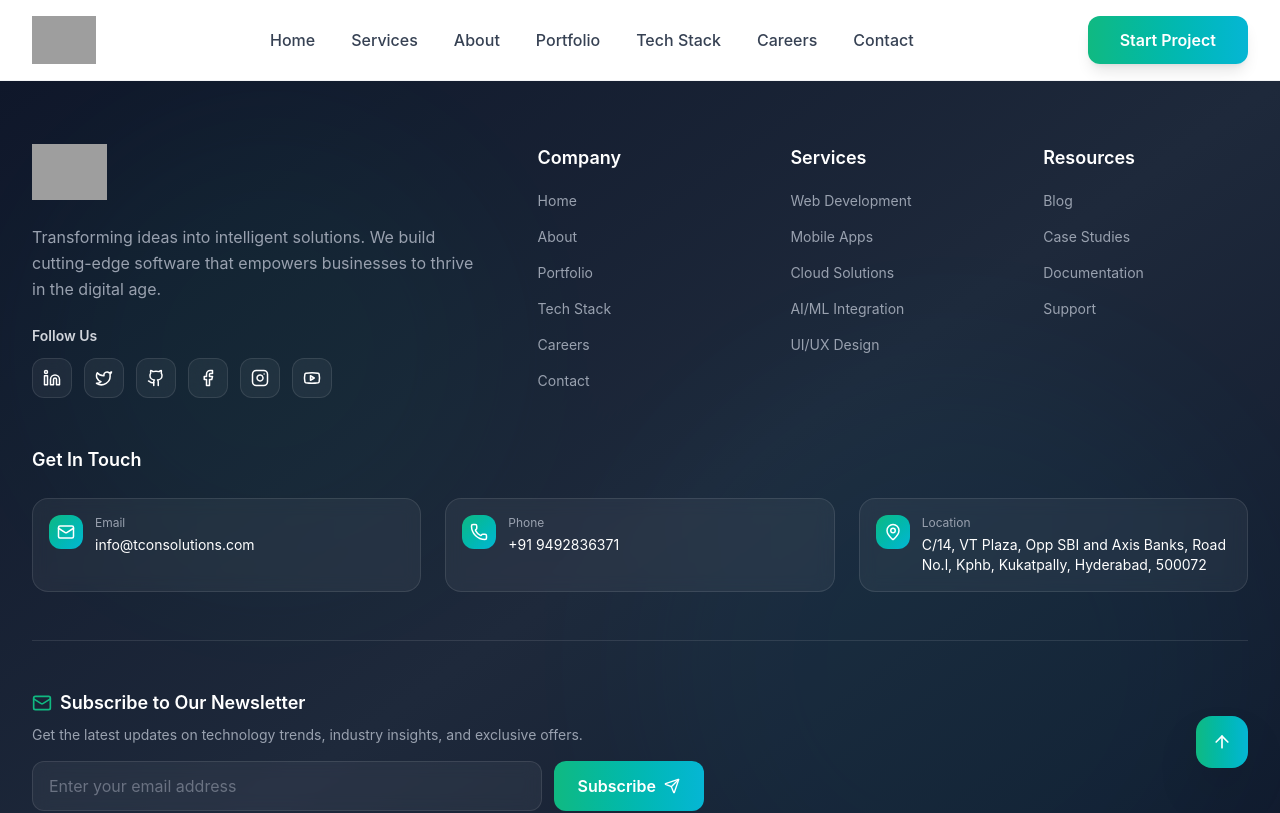
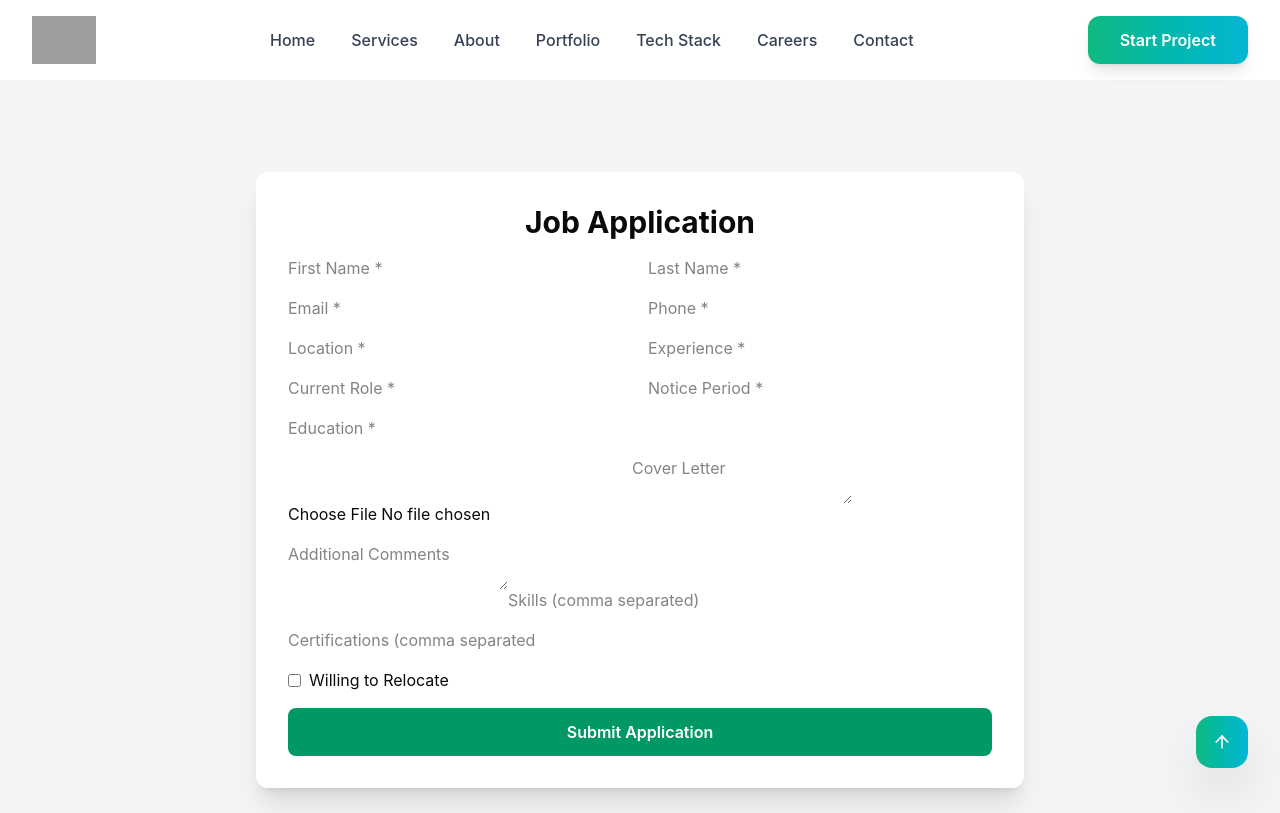
Before and after one commit to dhanunjay20/tconsolutions, a React (Vite) app: page /apply/1 in a window 1280 px wide. Shown: the top 813 px of the page. Built offline with nearby package versions, Linux system fonts and the light colour scheme; grey boxes are pictures that could not be loaded.

Commit message:
initial commit pavan

```diff
--- a/package.json
+++ b/package.json
@@ -11,6 +11,7 @@
   },
   "dependencies": {
     "@tailwindcss/vite": "^4.1.16",
+    "axios": "^1.13.4",
     "framer-motion": "^12.23.24",
     "lucide-react": "^0.548.0",
     "react": "^19.1.1",
--- a/src/App.jsx
+++ b/src/App.jsx
@@ -10,6 +10,7 @@ import Portfolio from './pages/Portfolio';
 import TechStack from './pages/TechStack';
 import Careers from './pages/Careers';
 import Contact from './pages/Contact';
+import ApplyJob from "./pages/ApplyJob";
 
 function App() {
   return (
@@ -22,6 +23,7 @@ function App() {
           <Route path="/services" element={<Services />} />
           <Route path="/about" element={<About />} />
           <Route path="/portfolio" element={<Portfolio />} />
+           <Route path="/apply/:jobId" element={<ApplyJob />} />
           <Route path="/tech-stack" element={<TechStack />} />
           <Route path="/careers" element={<Careers />} />
           <Route path="/contact" element={<Contact />} />
--- /dev/null
+++ b/src/pages/ApplyJob.jsx
@@ -0,0 +1,132 @@
+import React, { useState } from "react";
+import { useParams, useNavigate } from "react-router-dom";
+import axios from "axios";
+
+const ApplyJob = () => {
+  const { jobId } = useParams();
+  const navigate = useNavigate();
+
+  const [resume, setResume] = useState(null);
+  const [loading, setLoading] = useState(false);
+
+  const [form, setForm] = useState({
+    firstName: "",
+    lastName: "",
+    email: "",
+    phone: "",
+    currentLocation: "",
+    yearsOfExperience: "",
+    currentRole: "",
+    noticePeriod: "",
+    education: "",
+    willingToRelocate: false,
+    currentCompany: "",
+    expectedSalary: "",
+    linkedinUrl: "",
+    portfolioUrl: "",
+    githubUrl: "",
+    coverLetter: "",
+    referralSource: "",
+    referralName: "",
+    additionalComments: "",
+    skills: "",
+    certifications: ""
+  });
+
+  const handleChange = (e) => {
+    const { name, value, type, checked } = e.target;
+    setForm({ ...form, [name]: type === "checkbox" ? checked : value });
+  };
+
+  const handleSubmit = async (e) => {
+    e.preventDefault();
+
+    if (!resume) {
+      alert("Resume is required");
+      return;
+    }
+
+    const application = {
+      jobId,
+      ...form,
+      yearsOfExperience: Number(form.yearsOfExperience),
+      skills: form.skills ? form.skills.split(",") : [],
+      certifications: form.certifications
+        ? form.certifications.split(",")
+        : []
+    };
+
+    const data = new FormData();
+    data.append(
+      "application",
+      new Blob([JSON.stringify(application)], { type: "application/json" })
+    );
+    data.append("resume", resume);
+
+    try {
+      setLoading(true);
+      await axios.post(
+        "http://localhost:8080/api/applications",
+        data,
+        { headers: { "Content-Type": "multipart/form-data" } }
+      );
+
+      alert("Application submitted successfully");
+      navigate("/careers");
+    } catch (err) {
+      alert("Submission failed");
+    } finally {
+      setLoading(false);
+    }
+  };
+
+  return (
+    <div className="min-h-screen bg-gray-100 flex items-center justify-center px-4">
+      <form
+        onSubmit={handleSubmit}
+        className="bg-white p-8 rounded-xl shadow-xl max-w-3xl w-full space-y-4"
+      >
+        <h2 className="text-3xl font-bold text-center">Job Application</h2>
+
+        <div className="grid grid-cols-1 md:grid-cols-2 gap-4">
+          <input name="firstName" placeholder="First Name *" required onChange={handleChange} />
+          <input name="lastName" placeholder="Last Name *" required onChange={handleChange} />
+          <input name="email" type="email" placeholder="Email *" required onChange={handleChange} />
+          <input name="phone" placeholder="Phone *" required onChange={handleChange} />
+          <input name="currentLocation" placeholder="Location *" required onChange={handleChange} />
+          <input name="yearsOfExperience" type="number" placeholder="Experience *" required onChange={handleChange} />
+          <input name="currentRole" placeholder="Current Role *" required onChange={handleChange} />
+          <input name="noticePeriod" placeholder="Notice Period *" required onChange={handleChange} />
+          <input name="education" placeholder="Education *" required onChange={handleChange} />
+        </div>
+
+        <input
+          type="file"
+          accept=".pdf,.doc,.docx"
+          required
+          onChange={(e) => setResume(e.target.files[0])}
+        />
+
+        <textarea name="coverLetter" placeholder="Cover Letter" onChange={handleChange} />
+        <textarea name="additionalComments" placeholder="Additional Comments" onChange={handleChange} />
+
+        <input name="skills" placeholder="Skills (comma separated)" onChange={handleChange} />
+        <input name="certifications" placeholder="Certifications (comma separated)" onChange={handleChange} />
+
+        <label className="flex items-center gap-2">
+          <input type="checkbox" name="willingToRelocate" onChange={handleChange} />
+          Willing to Relocate
+        </label>
+
+        <button
+          disabled={loading}
+          className="w-full bg-emerald-600 text-white py-3 rounded-lg font-semibold hover:bg-emerald-700"
+        >
+          {loading ? "Submitting..." : "Submit Application"}
+        </button>
+      </form>
+    </div>
+  );
+};
+
+export default ApplyJob;
--- a/src/pages/Careers.jsx
+++ b/src/pages/Careers.jsx
@@ -585,16 +585,16 @@ const Careers = () => {
                       </ul>
                     </div>
 
-                    <Link to="/contact" className="w-full">
+                    <Link to={`/apply/${job.id}`} className="w-full">
                       <motion.button
                         whileHover={{ scale: 1.02 }}
                         whileTap={{ scale: 0.98 }}
-                        className="w-full px-6 md:px-8 py-3 md:py-4 bg-gradient-to-r from-[#10B981] to-[#06B6D4] text-white rounded-2xl font-bold shadow-lg hover:shadow-xl transition-all flex items-center justify-center gap-3 cursor-pointer text-sm md:text-base"
+                        className="w-full px-6 py-3 bg-gradient-to-r from-[#10B981] to-[#06B6D4] text-white rounded-2xl font-bold"
                       >
                         Apply Now
-                        <ArrowRight size={18} className="md:w-5 md:h-5" />
                       </motion.button>
                     </Link>
+
                   </div>
                 </motion.div>
               ))}
```
Also changed, not shown: 1 other file (tests, documents, lock files or other folders).
